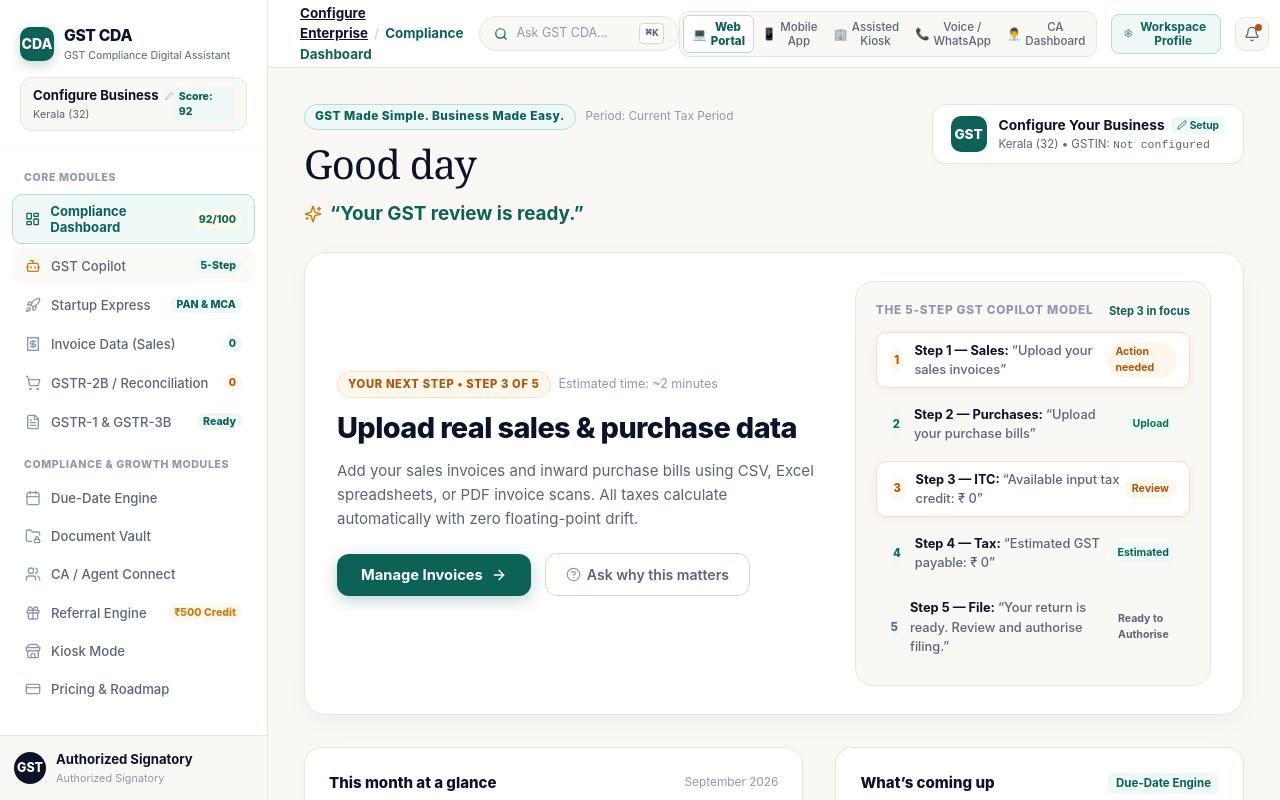
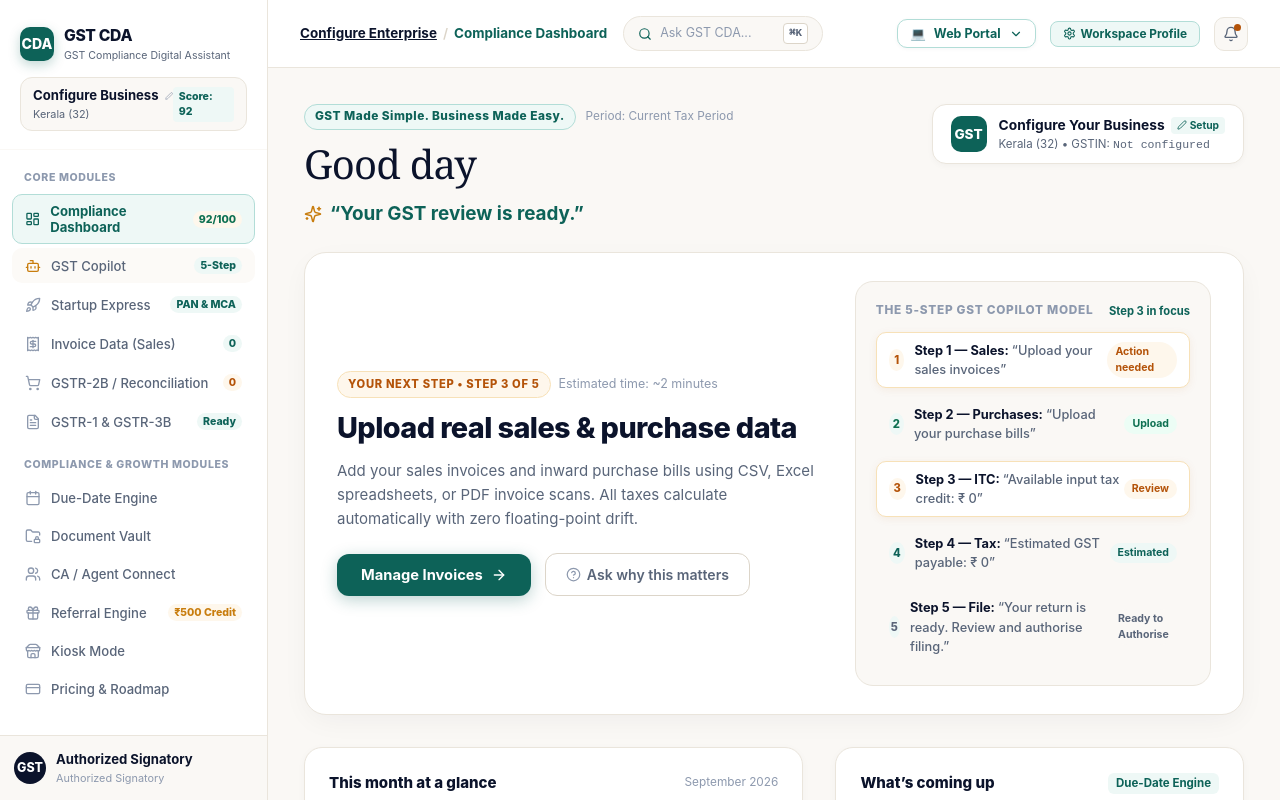
Before and after one commit to Aneesh-20/GST-CDA, a Next.js app: page / in a window 1280 px wide. Shown: the top 800 px of the page. Built offline with nearby package versions, Linux system fonts and the light colour scheme.

Commit message:
Convert header channel switcher from horizontal buttons to single dropdown with down arrow

```diff
--- a/src/app/page.jsx
+++ b/src/app/page.jsx
@@ -72,6 +72,7 @@ export default function GSTCDAShowcaseApp() {
 
   // Channel switcher state
   const [selectedChannel, setSelectedChannel] = useState('web');
+  const [isChannelDropdownOpen, setIsChannelDropdownOpen] = useState(false);
   const [isWhatsAppModalOpen, setIsWhatsAppModalOpen] = useState(false);
 
   // Business Profile Management (Clean Slate by Default - No Dummy Values)
@@ -593,32 +594,106 @@ export default function GSTCDAShowcaseApp() {
           {/* Right: Experience Channels & Edit Workspace Pill */}
           <div style={{ display: 'flex', alignItems: 'center', gap: 14 }}>
 
-            {/* 5 Channels from PDF Page 1 */}
-            <div style={{ display: 'flex', backgroundColor: '#FAF8F5', padding: 3, borderRadius: 10, border: '1px solid #EAE5DC' }}>
-              {EXPERIENCE_CHANNELS.map(ch => (
+            {/* Experience Channels Dropdown - Single Option with Down Arrow */}
+            <div style={{ position: 'relative' }}>
+              <button
+                type="button"
+                onClick={() => setIsChannelDropdownOpen(!isChannelDropdownOpen)}
+                style={{
+                  padding: '6px 12px',
+                  fontSize: '0.78rem',
+                  fontWeight: 700,
+                  color: '#0D6258',
+                  backgroundColor: '#FFFFFF',
+                  border: '1px solid #B2DDD7',
+                  borderRadius: 10,
+                  cursor: 'pointer',
+                  display: 'inline-flex',
+                  alignItems: 'center',
+                  gap: 8,
+                  boxShadow: '0 1px 4px rgba(11, 19, 43, 0.04)',
+                  transition: 'all 0.15s ease'
+                }}
+              >
+                <span>{EXPERIENCE_CHANNELS.find(c => c.id === selectedChannel)?.icon || '💻'}</span>
+                <span>{EXPERIENCE_CHANNELS.find(c => c.id === selectedChannel)?.name || 'Web Portal'}</span>
+                <ChevronDown style={{
+                  width: 14,
+                  height: 14,
+                  color: '#0D6258',
+                  transition: 'transform 0.2s ease',
+                  transform: isChannelDropdownOpen ? 'rotate(180deg)' : 'rotate(0deg)'
+                }} />
+              </button>
+
+              {isChannelDropdownOpen && (
+                <>
+                  <div
+                    onClick={() => setIsChannelDropdownOpen(false)}
+                    style={{ position: 'fixed', inset: 0, zIndex: 45 }}
+                  />
+                  <div style={{
+                    position: 'absolute',
+                    top: 38,
+                    right: 0,
+                    width: 210,
+                    backgroundColor: '#FFFFFF',
+                    borderRadius: 14,
+                    border: '1px solid #EAE5DC',
+                    boxShadow: '0 12px 32px rgba(11, 19, 43, 0.12)',
+                    padding: 6,
+                    zIndex: 50,
+                    display: 'flex',
+                    flexDirection: 'column',
+                    gap: 2
+                  }}>
+                    <div style={{ fontSize: '0.66rem', textTransform: 'uppercase', letterSpacing: '0.06em', color: '#8D99AE', fontWeight: 800, padding: '6px 10px 4px' }}>
+                      Switch Channel
+                    </div>
+                    {EXPERIENCE_CHANNELS.map(ch => {
+                      const isSelected = selectedChannel === ch.id;
+                      return (
                         <button
                           key={ch.id}
                           type="button"
-                  title={ch.desc}
-                  onClick={() => handleChannelSelect(ch.id)}
+                          onClick={() => {
+                            handleChannelSelect(ch.id);
+                            setIsChannelDropdownOpen(false);
+                          }}
                           style={{
-                    padding: '4px 8px',
-                    fontSize: '0.72rem',
-                    fontWeight: selectedChannel === ch.id ? 800 : 500,
-                    color: selectedChannel === ch.id ? '#0D6258' : '#596579',
-                    backgroundColor: selectedChannel === ch.id ? '#FFFFFF' : 'transparent',
-                    border: selectedChannel === ch.id ? '1px solid #B2DDD7' : 'none',
-                    borderRadius: 6,
-                    cursor: 'pointer',
                             display: 'flex',
                             alignItems: 'center',
-                    gap: 4
+                            justifyContent: 'space-between',
+                            padding: '8px 10px',
+                            borderRadius: 8,
+                            border: isSelected ? '1px solid #B2DDD7' : '1px solid transparent',
+                            backgroundColor: isSelected ? '#EEF8F6' : 'transparent',
+                            color: isSelected ? '#0D6258' : '#0B132B',
+                            fontWeight: isSelected ? 700 : 500,
+                            fontSize: '0.8rem',
+                            cursor: 'pointer',
+                            textAlign: 'left',
+                            width: '100%',
+                            transition: 'all 0.12s ease'
+                          }}
+                          onMouseEnter={(e) => {
+                            if (!isSelected) e.currentTarget.style.backgroundColor = '#FAF8F5';
+                          }}
+                          onMouseLeave={(e) => {
+                            if (!isSelected) e.currentTarget.style.backgroundColor = 'transparent';
                           }}
                         >
+                          <div style={{ display: 'flex', alignItems: 'center', gap: 8 }}>
                             <span>{ch.icon}</span>
-                  <span className="hide-on-tablet">{ch.name}</span>
+                            <span>{ch.name}</span>
+                          </div>
+                          {isSelected && <Check style={{ width: 14, height: 14, color: '#0D6258' }} />}
                         </button>
-              ))}
+                      );
+                    })}
+                  </div>
+                </>
+              )}
             </div>
 
             {/* Quick Workspace Switcher Button */}
```
Lines whose indentation alone changed are shown as unchanged.
